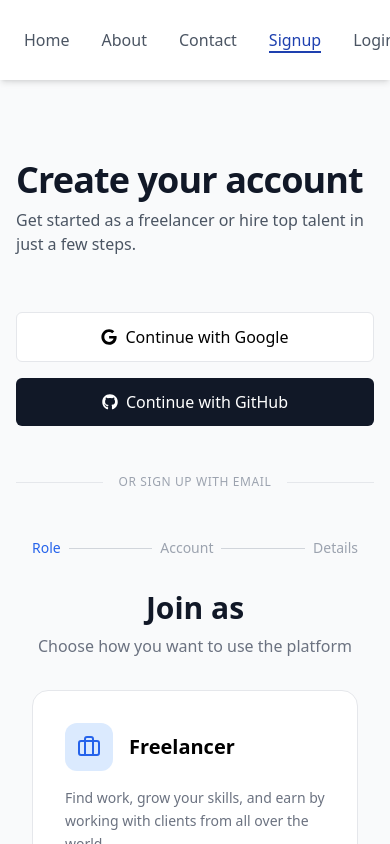
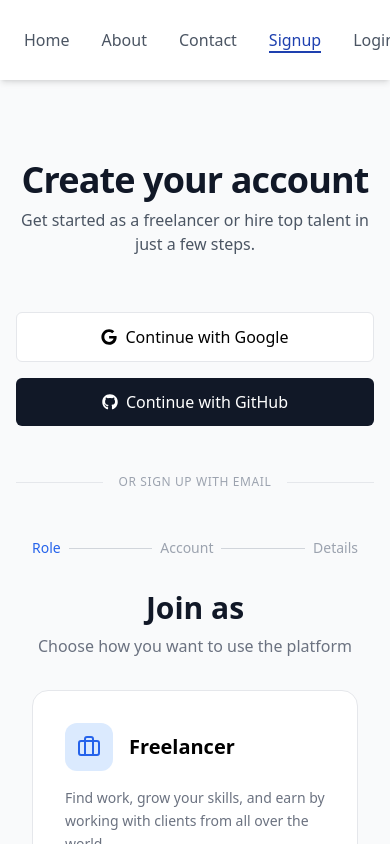
Before and after one commit to Alihaider592/freelance, a React (Create React App) app in the folder freelancing-app/: page /signup in a window 390 px wide. Shown: the top 844 px of the page. Built offline with nearby package versions, Linux system fonts and the light colour scheme.

Commit message:
animation added

```diff
--- a/freelancing-app/src/pages/signup.jsx
+++ b/freelancing-app/src/pages/signup.jsx
@@ -3,18 +3,33 @@
 import SignupForm from "../components/forms/signup/signup_form";
 
 const SignupPage = () => {
+  // Variants for staggered animation
+  const containerVariants = {
+    hidden: { opacity: 0 },
+    show: {
+      opacity: 1,
+      transition: { staggerChildren: 0.1, delayChildren: 0.2 }
+    }
+  };
+
+  const itemVariants = {
+    hidden: { opacity: 0, y: 20 },
+    show: { opacity: 1, y: 0, transition: { duration: 0.5, ease: "easeOut" } }
+  };
+
   return (
     <div className="min-h-screen bg-gray-50 px-4">
 
       {/* PAGE CONTENT */}
-      <div className="max-w-5xl mx-auto py-20">
+      <motion.div
+        className="max-w-5xl mx-auto py-20"
+        initial="hidden"
+        animate="show"
+        variants={containerVariants}
+      >
 
         {/* HEADER */}
-        <motion.div
-          initial={{ opacity: 0, y: 12 }}
-          animate={{ opacity: 1, y: 0 }}
-          className="mb-14"
-        >
+        <motion.div variants={itemVariants} className="mb-14 text-center sm:text-left">
           <h2 className="text-4xl font-semibold text-gray-900 tracking-tight">
             Create your account
           </h2>
@@ -24,34 +39,42 @@
         </motion.div>
 
         {/* SOCIAL LOGIN */}
-        <div className="flex flex-col sm:flex-row gap-4 mb-12 max-w-xl">
-          <button className="flex items-center justify-center gap-2 py-3 px-4
-            border rounded-md bg-white hover:bg-gray-100 transition font-medium">
+        <motion.div variants={itemVariants} className="flex flex-col sm:flex-row gap-4 mb-12 max-w-xl">
+          <motion.button
+            whileHover={{ scale: 1.03 }}
+            whileTap={{ scale: 0.97 }}
+            className="flex items-center justify-center gap-2 py-3 px-4
+              border rounded-md bg-white hover:bg-gray-100 transition font-medium"
+          >
             <FaGoogle /> Continue with Google
-          </button>
+          </motion.button>
 
-          <button className="flex items-center justify-center gap-2 py-3 px-4
-            rounded-md bg-gray-900 text-white hover:bg-black transition font-medium">
+          <motion.button
+            whileHover={{ scale: 1.03 }}
+            whileTap={{ scale: 0.97 }}
+            className="flex items-center justify-center gap-2 py-3 px-4
+              rounded-md bg-gray-900 text-white hover:bg-black transition font-medium"
+          >
             <FaGithub /> Continue with GitHub
-          </button>
-        </div>
+          </motion.button>
+        </motion.div>
 
         {/* DIVIDER */}
-        <div className="flex items-center gap-4 my-12 max-w-xl">
+        <motion.div variants={itemVariants} className="flex items-center gap-4 my-12 max-w-xl">
           <div className="flex-1 h-px bg-gray-200" />
           <span className="text-xs uppercase tracking-wider text-gray-400">
             Or sign up with email
           </span>
           <div className="flex-1 h-px bg-gray-200" />
-        </div>
+        </motion.div>
 
         {/* MULTI STEP FORM */}
-        <div className="max-w-3xl">
+        <motion.div variants={itemVariants} className="max-w-3xl">
           <SignupForm />
-        </div>
+        </motion.div>
 
         {/* FOOTER */}
-        <p className="mt-16 text-xs text-gray-500">
+        <motion.p variants={itemVariants} className="mt-16 text-xs text-gray-500 text-center sm:text-left">
           By continuing, you agree to our{" "}
           <a href="/terms" className="text-gray-900 underline">
             Terms
@@ -60,9 +83,9 @@
           <a href="/privacy" className="text-gray-900 underline">
             Privacy Policy
           </a>.
-        </p>
+        </motion.p>
 
-      </div>
+      </motion.div>
     </div>
   );
 };
```
